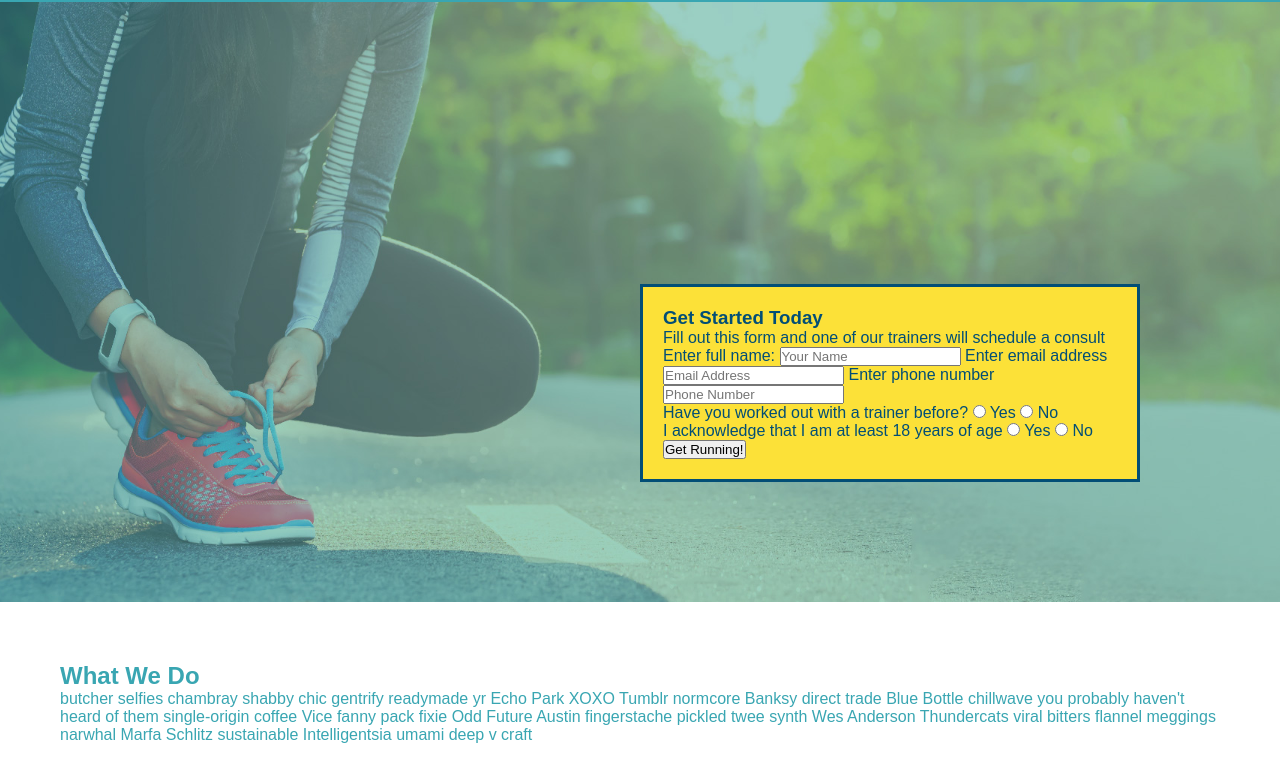
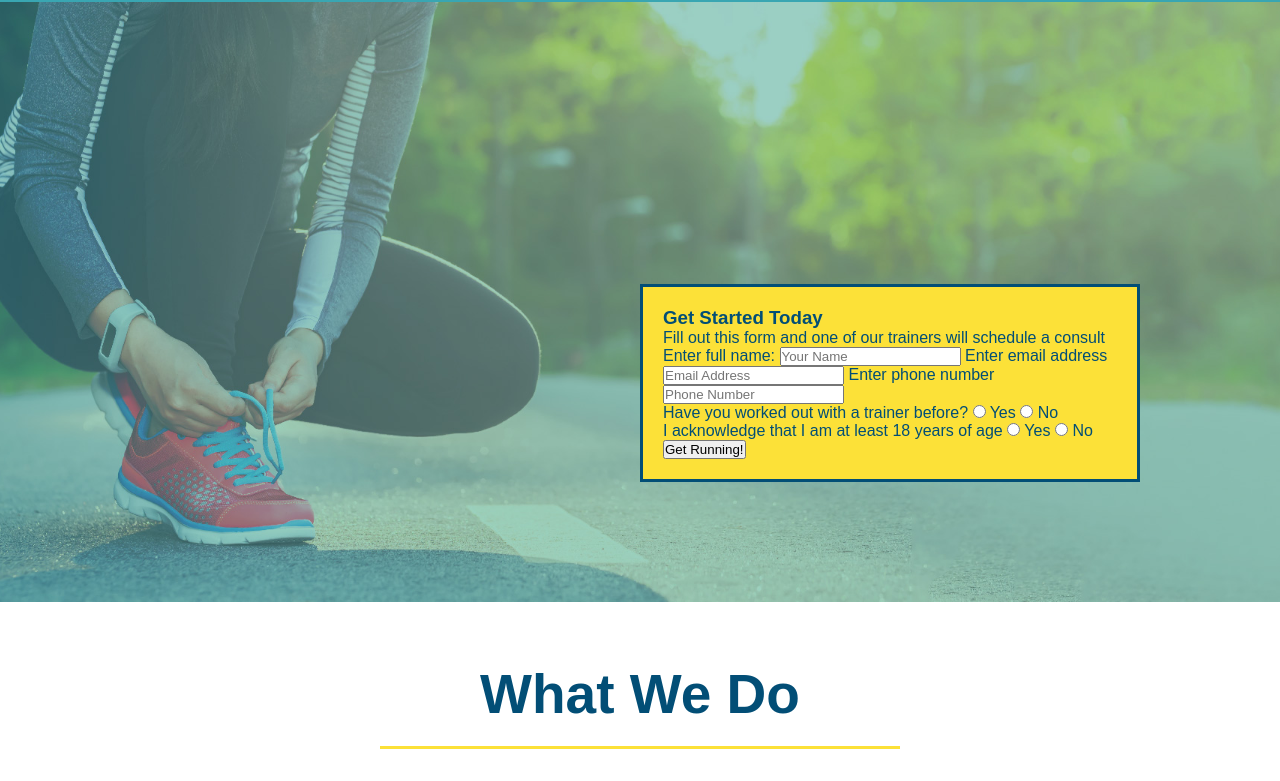
Before and after one commit to seanxmcdaniel/run-buddy-repo, a plain HTML site: page index.html in a window 1280 px wide. Shown: the part 80-861 px from the top of the page. Drawn offline with Linux system fonts and the light colour scheme.

Commit message:
styling the intro

```diff
--- a/assets/css/style.css
+++ b/assets/css/style.css
@@ -8,6 +8,10 @@ body {
     font-family: Arial, Helvetica, sans-serif;
     /* CSS Comment */
     color: #39a6b2;
+}
+
+section {
+    padding: 60px;
 }
 
 header {
@@ -43,6 +47,55 @@ header nav ul li a {
     font-size: 22px;
 }
 
+/* hero style start */
+
+.hero {
+    background-image: url(../images/hero-bg.jpg);
+    height: 600px;
+    background-size: cover;
+    background-position: center;
+    position: relative;
+}
+
+.hero-form {
+    background-color: #fce138;
+    padding: 20px;
+    width: 500px;
+    color: #024e76;
+    border: solid 3px #024e76;
+    position: absolute;
+    bottom: 120px;
+    right: 140px;
+}
+
+/* hero style end */
+
+/* intro style start */
+
+.intro {
+    text-align: center;
+}
+
+.intro h2 {
+    font-size: 55px;
+    color: #024e76;
+    margin-bottom: 35px;
+    padding: 0 100px 20px 100px;
+    border-bottom: 3px solid;
+    border-color: #fce138;
+    display: inline-block;
+}
+
+.intro p {
+    line-height: 1.7;
+    color: #39a6b2;
+    width: 80%;
+    font-size: 20px;
+    margin: 0 auto;
+}
+
+/* intro style end */
+
 footer {
     background: #fce138;
     width: 100%;
@@ -65,30 +118,3 @@ footer div {
 footer a {
     color: #024e76;
 }
-
-section {
-    padding: 60px;
-}
-
-/* hero style start */
-
-.hero {
-    background-image: url(../images/hero-bg.jpg);
-    height: 600px;
-    background-size: cover;
-    background-position: center;
-    position: relative;
-}
-
-.hero-form {
-    background-color: #fce138;
-    padding: 20px;
-    width: 500px;
-    color: #024e76;
-    border: solid 3px #024e76;
-    position: absolute;
-    bottom: 120px;
-    right: 140px;
-}
-
-/* hero style end */
--- a/index.html
+++ b/index.html
@@ -68,7 +68,7 @@
     <!-- end hero -->
 
     <!-- "what we do" section-->
-    <section id="what-we-do">
+    <section id="what-we-do" class="intro">
         <h2>What We Do</h2>
         <p>
             butcher selfies chambray shabby chic gentrify readymade yr Echo Park XOXO Tumblr normcore Banksy direct trade Blue Bottle chillwave you probably haven't heard of them single-origin coffee Vice fanny pack fixie Odd Future Austin fingerstache pickled twee synth Wes Anderson Thundercats viral bitters flannel meggings narwhal Marfa Schlitz sustainable Intelligentsia umami deep v craft
```
